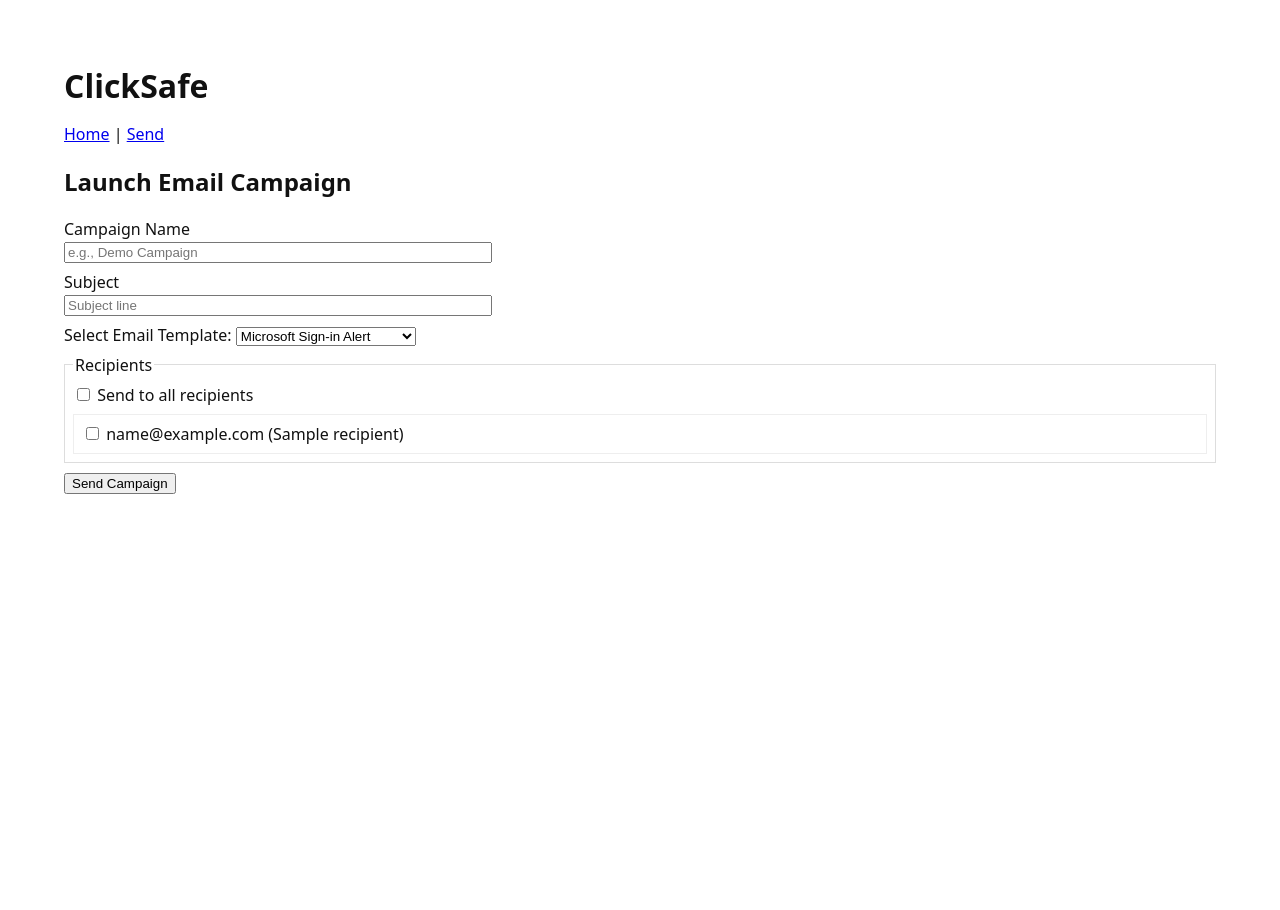
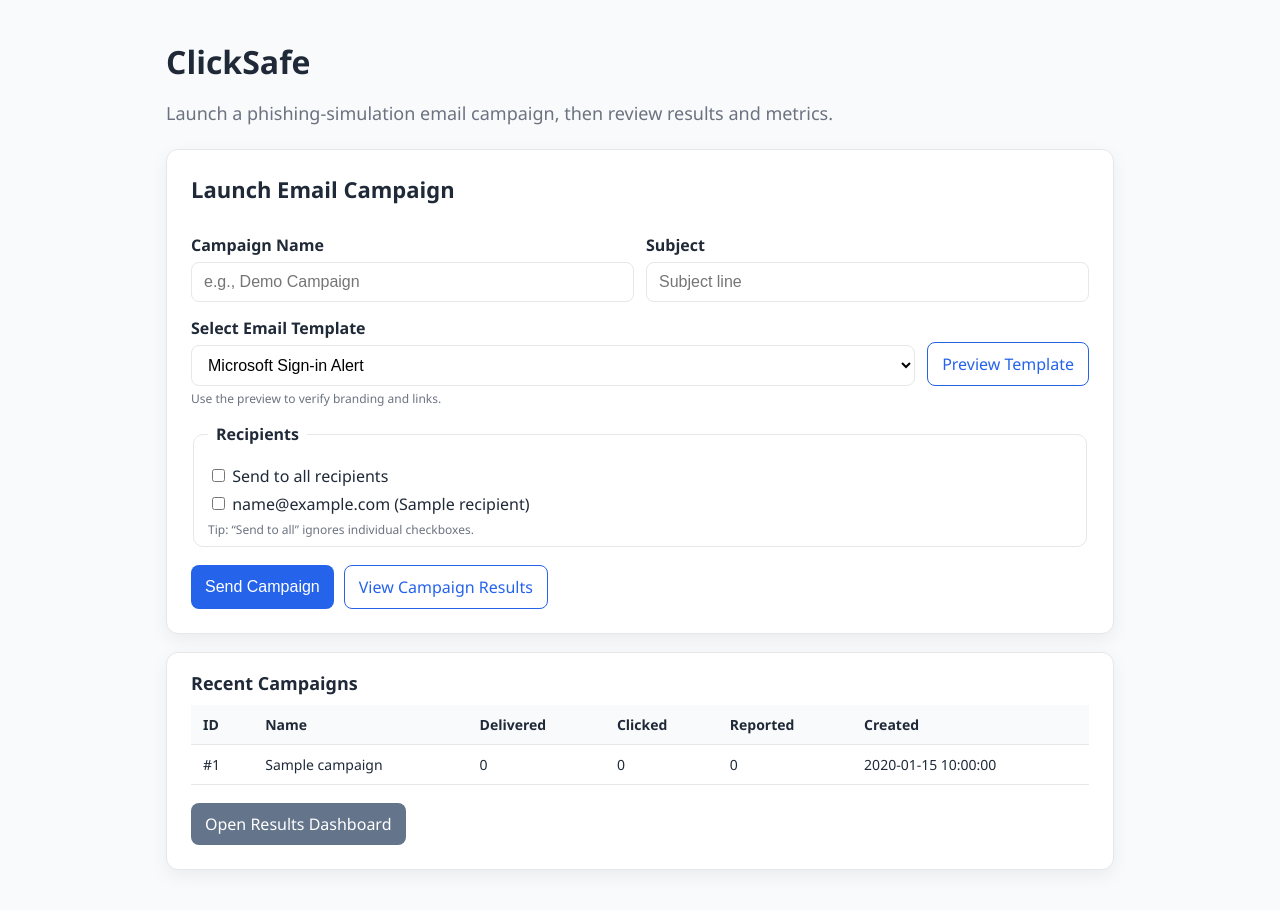
Before and after one commit to Adeela565/ClickSafe, a Flask app: template app/templates/send.html in a window 1280 px wide. Before the commit the page ends 494 px from the top, so only its background shows below. Run offline with Flask 3, Linux system fonts and the light colour scheme; tables that the repository leaves empty hold one stand-in row (values such as "Sample post"); the template is opened without the code that fills it: values that come from a table or form of the project are taken from there, most other values are stand-ins (such as "Sample title", 1, 10 or a date in 2020).

Commit message:
Added results page, improved send.html to improve page visuals

```diff
--- a/app/templates/base.html
+++ b/app/templates/base.html
@@ -10,9 +10,7 @@
 <body>
 	<header>
 		<h1>ClickSafe</h1>
-		<nav>
-			<a href="/">Home</a> | <a href="/send">Send</a>
-		</nav>
+
 	</header>
 	<main>
 		{% block content %}{% endblock %}
--- a/app/templates/send.html
+++ b/app/templates/send.html
@@ -1,41 +1,164 @@
-{% extends "base.html" %}
-{% block content %}
+<!doctype html>
+<html lang="en">
+<head>
+  <meta charset="utf-8" />
+  <title>{{ title or "Launch Campaign" }} · ClickSafe</title>
+  <meta name="viewport" content="width=device-width, initial-scale=1" />
+
+  <!-- Minimal, clean styling -->
+  <style>
+    :root{
+      --bg:#f9fafb; --card:#ffffff; --text:#1f2937; --muted:#6b7280;
+      --line:#e5e7eb; --primary:#2563eb; --primary-dark:#1d4ed8; --danger:#ef4444;
+      --radius:12px;
+    }
+    *{box-sizing:border-box}
+    body{margin:0;background:var(--bg);color:var(--text);font-family: "Segoe UI", Roboto, Helvetica, Arial, sans-serif;}
+    .wrapper{max-width: 980px; margin: 40px auto; padding: 0 16px;}
+    .brand{font-size: 32px; font-weight: 800; margin: 0 0 18px 0;}
+    .subtitle{font-size:18px; color:var(--muted); margin:0 0 24px 0;}
+    .card{background:var(--card); border:1px solid var(--line); border-radius: var(--radius); box-shadow: 0 6px 18px rgba(0,0,0,.06);}
+
+    /* form layout */
+    .form{padding: 24px;}
+    .form h2{margin:0 0 16px 0; font-size:22px}
+    label{font-weight:600; display:block; margin:14px 0 6px}
+    input[type="text"], select, .multiselect{
+      width:100%; padding:10px 12px; border:1px solid var(--line); border-radius:8px; font-size:16px; background:#fff;
+    }
+    fieldset{border:1px solid var(--line); border-radius:10px; padding:14px 14px 8px; margin-top:16px;}
+    legend{padding:0 8px; font-weight:700;}
+    .recip{display:block; margin:6px 0; font-weight:500}
+    .row{display:flex; gap:12px; flex-wrap:wrap;}
+    .row > .col{flex:1 1 280px;}
+    .actions{display:flex; gap:10px; flex-wrap:wrap; margin-top:18px;}
+    .btn{display:inline-block; border:none; padding:10px 14px; border-radius:8px; cursor:pointer; font-size:16px; text-decoration:none; text-align:center}
+    .btn-primary{background:var(--primary); color:#fff;}
+    .btn-primary:hover{background:var(--primary-dark);}
+    .btn-secondary{background:#64748b; color:#fff;}
+    .btn-outline{background:#fff; color:var(--primary); border:1px solid var(--primary);}
+    .text-muted{color:var(--muted);}
+    .spacer{height:18px}
+
+    /* table */
+    table{width:100%; border-collapse:collapse;}
+    th,td{padding:10px 12px; border-bottom:1px solid var(--line); text-align:left; font-size:14px;}
+    th{background:#f8fafc; font-weight:700;}
+    .table-wrap{padding: 18px 24px 24px;}
+    .table-title{font-size:18px; font-weight:700; margin:0 0 10px}
+
+    /* small helper */
+    .hint{font-size:12px; color:var(--muted); margin-top:4px}
+  </style>
+</head>
+<body>
+  <div class="wrapper">
+
+    <h1 class="brand">ClickSafe</h1>
+    <p class="subtitle">Launch a phishing-simulation email campaign, then review results and metrics.</p>
+
+    <!-- Campaign launcher -->
+    <div class="card">
+      <form class="form" method="post" action="{{ url_for('main.send_campaign') }}">
         <h2>Launch Email Campaign</h2>
 
-<form method="post">
-	<div style="margin: 0.5rem 0;">
-		<label>Campaign Name</label><br/>
-		<input name="campaign_name" placeholder="e.g., Demo Campaign" required style="width: 420px;">
+        <div class="row">
+          <div class="col">
+            <label for="campaign_name">Campaign Name</label>
+            <input id="campaign_name" type="text" name="campaign_name" placeholder="e.g., Demo Campaign" />
           </div>
 
-	<div style="margin: 0.5rem 0;">
-		<label>Subject</label><br/>
-		<input name="subject" placeholder="Subject line" required style="width: 420px;">
+          <div class="col">
+            <label for="subject">Subject</label>
+            <input id="subject" type="text" name="subject" placeholder="Subject line" />
+          </div>
         </div>
 
-	<label for="email_template">Select Email Template:</label>
-	<select name="email_template" id="email_template" required>
+	<div class="template-row" style="display:flex; align-items:center; gap:12px; flex-wrap:wrap;">
+	  <div style="flex:1;">
+	    <label for="email_template">Select Email Template</label>
+	    <select id="email_template" name="email_template" style="width:100%; padding:10px 12px; border:1px solid #e5e7eb; border-radius:8px;">
 	      <option value="microsoft_unusual_signin">Microsoft Sign-in Alert</option>
-		<option value="rbc_password_disabled">RBC – Password Disabled</option>
+	      <option value="rbc_password_disabled">RBC Password Disabled</option>
 	    </select>
+	  </div>
 
-	<fieldset style="margin: 0.5rem 0; padding: 0.5rem; border:1px solid #ddd;">
+	  <a id="preview-link" class="btn btn-outline" target="_blank"
+	     href="{{ url_for('main.preview_template', template='microsoft_unusual_signin') }}"
+	     style="white-space:nowrap; margin-top:40px;">
+	     Preview Template
+	  </a>
+	</div>
+	<div class="hint">Use the preview to verify branding and links.</div>
+
+
+        <fieldset>
           <legend>Recipients</legend>
-		<label><input type="checkbox" name="use_all"> Send to all recipients</label>
-		<div style="max-height: 180px; overflow:auto; border:1px solid #eee; padding:0.5rem; margin-top:0.5rem;">
+          <label class="recip"><input type="checkbox" name="use_all" /> Send to all recipients</label>
           {% for r in recipients %}
-				<div>
-					<label>
-						<input type="checkbox" name="recipients" value={{ r.id }}">
-						{{ r.email }} {% if r.name %} ({{ r.name }}) {% endif %}
-					</label>
-				</div>
-			{% else %}
-				<em>No recipients yet. Add some in the database.</em>
+            <label class="recip"><input type="checkbox" name="recipients" value="{{ r.id }}" /> {{ r.email }} ({{ r.name }})</label>
           {% endfor %}
-		</div>
+          <div class="hint">Tip: “Send to all” ignores individual checkboxes.</div>
         </fieldset>
 
-	<button type="submit">Send Campaign</button>
+        <div class="actions">
+          <button type="submit" class="btn btn-primary">Send Campaign</button>
+          <a class="btn btn-outline" href="{{ url_for('main.results') }}">View Campaign Results</a>
+        </div>
       </form>
-{% endblock %}
+    </div>
+
+    <div class="spacer"></div>
+
+    <!-- Recent campaigns summary (optional: render only if provided) -->
+    {% if recent_campaigns %}
+    <div class="card">
+      <div class="table-wrap">
+        <div class="table-title">Recent Campaigns</div>
+        <table>
+          <thead>
+            <tr>
+              <th>ID</th>
+              <th>Name</th>
+              <th>Delivered</th>
+              <th>Clicked</th>
+              <th>Reported</th>
+              <th>Created</th>
+            </tr>
+          </thead>
+          <tbody>
+            {% for c in recent_campaigns %}
+              <tr>
+                <td>#{{ c.id }}</td>
+                <td>{{ c.name }}</td>
+                <td>{{ c.delivered or 0 }}</td>
+                <td>{{ c.clicked or 0 }}</td>
+                <td>{{ c.reported or 0 }}</td>
+                <td>{{ c.created_at or c.create_at }}</td>
+              </tr>
+            {% endfor %}
+          </tbody>
+        </table>
+        <div class="actions">
+          <a class="btn btn-secondary" href="{{ url_for('main.results') }}">Open Results Dashboard</a>
+        </div>
+      </div>
+    </div>
+    {% endif %}
+
+  </div>
+
+  <!-- Template preview behavior -->
+  <script>
+    (function () {
+      const select = document.getElementById('email_template');
+      const preview = document.getElementById('preview-link');
+      const mkHref = (tpl) => `/preview/${encodeURIComponent(tpl)}`;
+      preview.href = mkHref(select.value);
+      select.addEventListener('change', () => {
+        preview.href = mkHref(select.value);
+      });
+    })();
+  </script>
+</body>
+</html>
```
Also changed, not shown: app/templates/index.html (+14 -3 lines), app/templates/results.html (added, +103 -0 lines), app/templates/send_copy.html (added, +66 -0 lines). Lines whose indentation alone changed are shown as unchanged.
